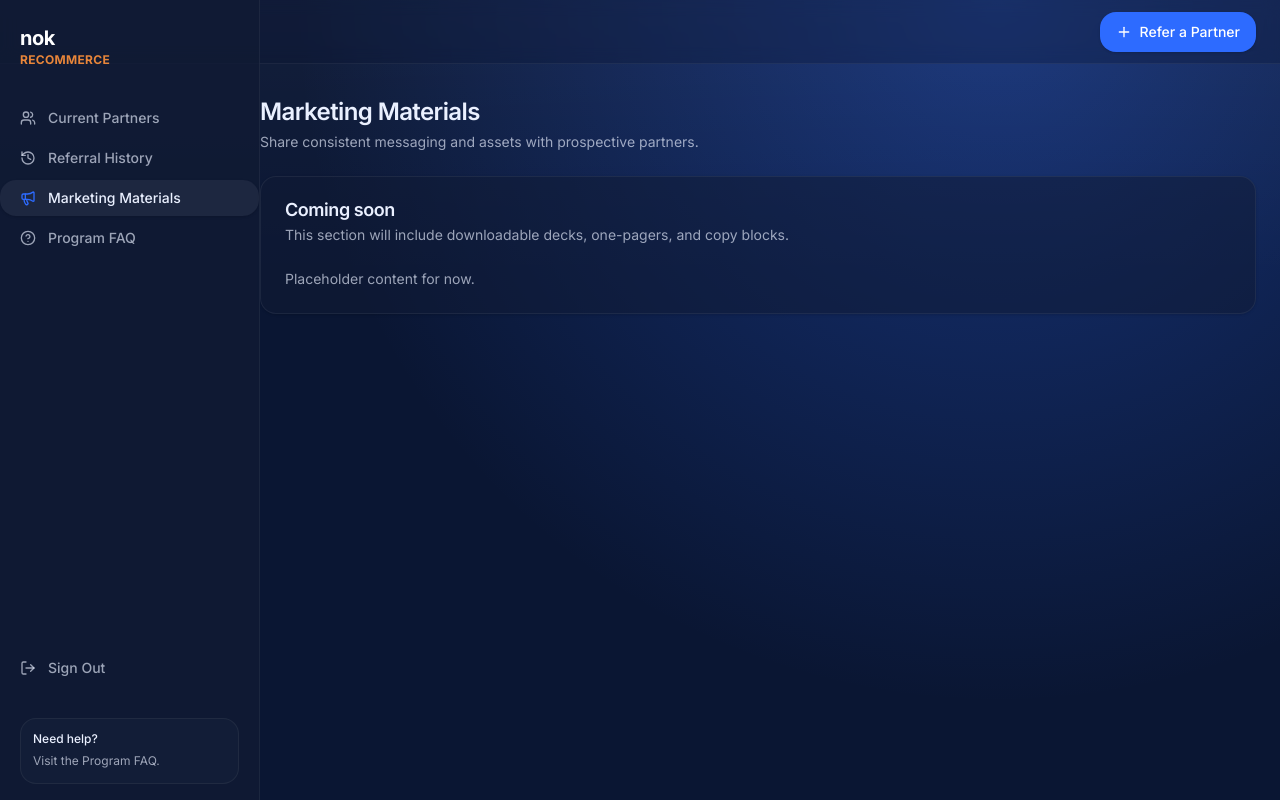
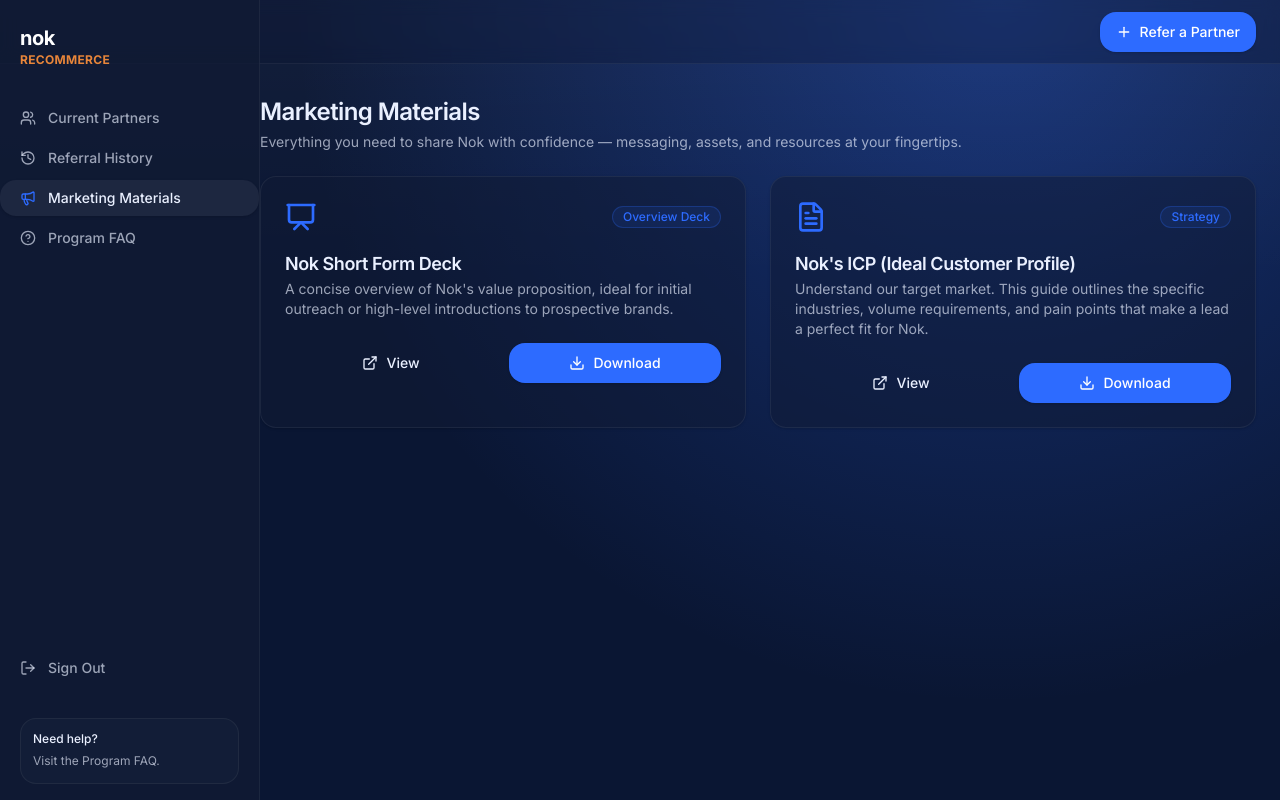
Before and after one commit to carson-am/nok-referral-program, a Next.js app: page /dashboard/marketing-materials in a window 1280 px wide. Built offline with nearby package versions, Linux system fonts and the light colour scheme.

Commit message:
Marketing Materials

```diff
--- a/src/app/dashboard/marketing-materials/page.tsx
+++ b/src/app/dashboard/marketing-materials/page.tsx
@@ -1,3 +1,8 @@
+import { Presentation, FileText, ExternalLink, Download } from "lucide-react";
+import Link from "next/link";
+
+import { Badge } from "@/components/ui/badge";
+import { Button } from "@/components/ui/button";
 import { Card, CardContent, CardDescription, CardHeader, CardTitle } from "@/components/ui/card";
 
 export default function MarketingMaterialsPage() {
@@ -8,21 +13,78 @@
           Marketing Materials
         </h1>
         <p className="mt-1 text-sm text-muted-foreground">
-          Share consistent messaging and assets with prospective partners.
+          Everything you need to share Nok with confidence — messaging, assets, and resources at
+          your fingertips.
         </p>
       </div>
 
-      <Card className="bg-card/50">
+      <div className="grid grid-cols-1 gap-6 md:grid-cols-2">
+        {/* Nok Short Form Deck Card */}
+        <Card className="bg-card/50 transition-all hover:scale-[1.02] hover:border-primary/30">
           <CardHeader>
-          <CardTitle>Coming soon</CardTitle>
+            <div className="mb-4 flex items-center justify-between">
+              <Presentation className="size-8 text-primary" />
+              <Badge variant="default">Overview Deck</Badge>
+            </div>
+            <CardTitle>Nok Short Form Deck</CardTitle>
             <CardDescription>
-            This section will include downloadable decks, one-pagers, and copy blocks.
+              A concise overview of Nok&apos;s value proposition, ideal for initial outreach or
+              high-level introductions to prospective brands.
             </CardDescription>
           </CardHeader>
-        <CardContent className="text-sm text-muted-foreground">
-          Placeholder content for now.
+          <CardContent>
+            <div className="flex gap-3">
+              <Button variant="ghost" asChild className="flex-1">
+                <Link
+                  href="/nok-partnership-deck_2026.pdf"
+                  target="_blank"
+                  rel="noopener noreferrer"
+                >
+                  <ExternalLink className="size-4" />
+                  View
+                </Link>
+              </Button>
+              <Button variant="default" asChild className="flex-1">
+                <Link href="/nok-partnership-deck_2026.pdf" download>
+                  <Download className="size-4" />
+                  Download
+                </Link>
+              </Button>
+            </div>
+          </CardContent>
+        </Card>
+
+        {/* Nok's ICP Card */}
+        <Card className="bg-card/50 transition-all hover:scale-[1.02] hover:border-primary/30">
+          <CardHeader>
+            <div className="mb-4 flex items-center justify-between">
+              <FileText className="size-8 text-primary" />
+              <Badge variant="default">Strategy</Badge>
+            </div>
+            <CardTitle>Nok&apos;s ICP (Ideal Customer Profile)</CardTitle>
+            <CardDescription>
+              Understand our target market. This guide outlines the specific industries, volume
+              requirements, and pain points that make a lead a perfect fit for Nok.
+            </CardDescription>
+          </CardHeader>
+          <CardContent>
+            <div className="flex gap-3">
+              <Button variant="ghost" asChild className="flex-1">
+                <Link href="/nok-ICP.pdf" target="_blank" rel="noopener noreferrer">
+                  <ExternalLink className="size-4" />
+                  View
+                </Link>
+              </Button>
+              <Button variant="default" asChild className="flex-1">
+                <Link href="/nok-ICP.pdf" download>
+                  <Download className="size-4" />
+                  Download
+                </Link>
+              </Button>
+            </div>
           </CardContent>
         </Card>
       </div>
+    </div>
   );
 }
```
Also changed, not shown: 2 other files (tests, documents, lock files or other folders). Lines whose indentation alone changed are shown as unchanged.
